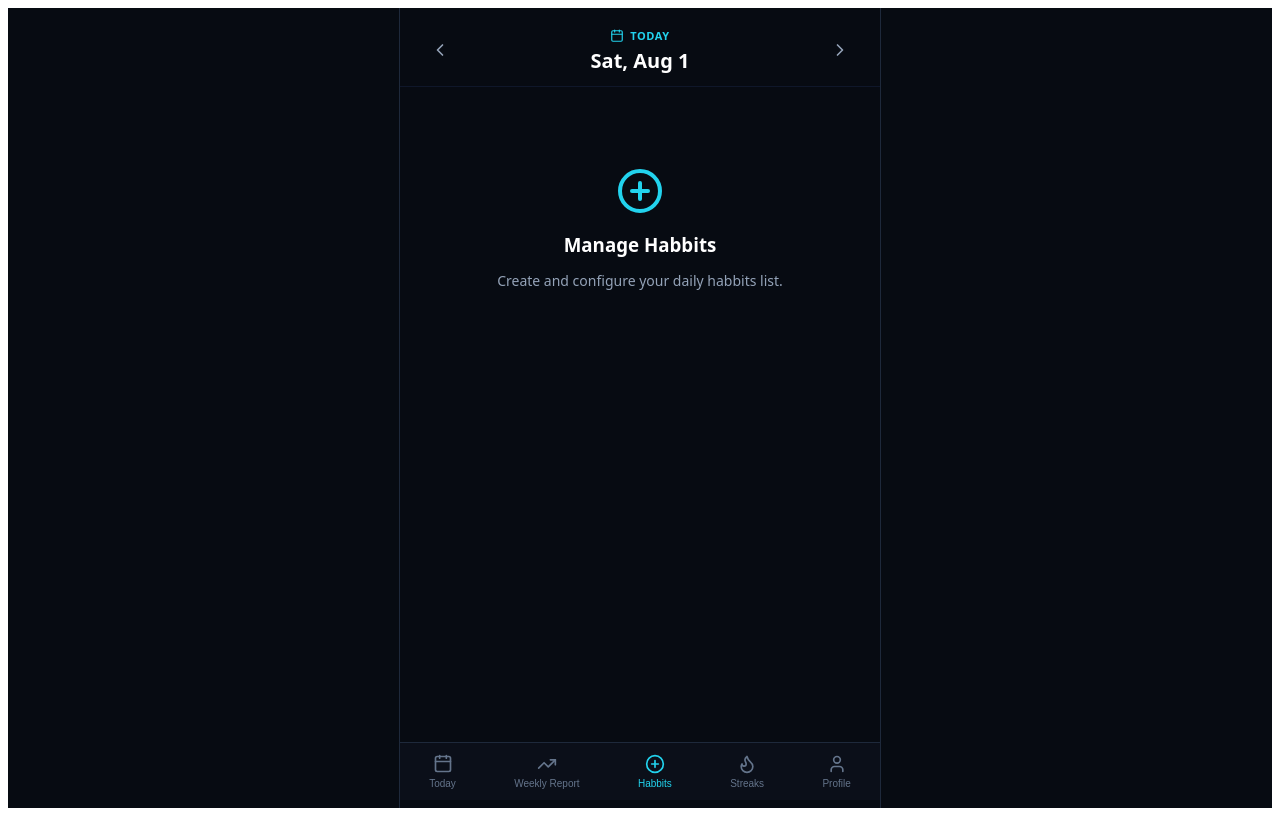
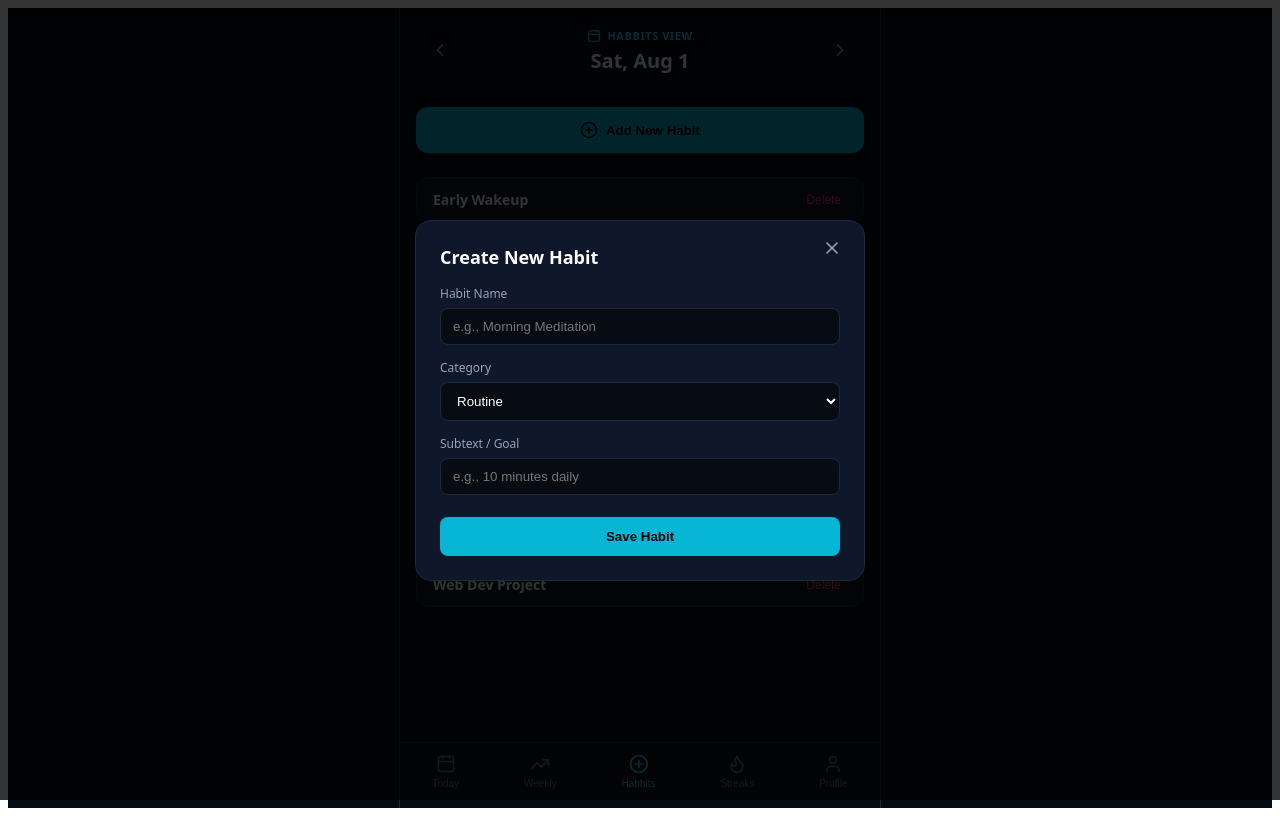
Before and after one commit to Rahulsingh2609/Habbit-Tracker, a React (Vite) app: page / in a window 1280 px wide. Both pictures are taken after a click on the button "Habbits". Built offline with nearby package versions, Linux system fonts and the light colour scheme.

Commit message:
feat: enable habit creation modal, interactive tabs, and log out button logic

```diff
--- a/src/App.tsx
+++ b/src/App.tsx
@@ -15,7 +15,9 @@ import {
   Utensils,
   Code,
   Laptop,
-  Check
+  Check,
+  X,
+  LogOut
 } from 'lucide-react';
 
 interface Habbit {
@@ -30,27 +32,96 @@ interface Habbit {
 }
 
 export default function App() {
+  const [isLoggedIn, setIsLoggedIn] = useState<boolean>(true);
   const [activeTab, setActiveTab] = useState<'today' | 'weekly' | 'habbits' | 'streaks' | 'profile'>('today');
   const [selectedCategory, setSelectedCategory] = useState<string>('All Habbits');
+  const [isAddModalOpen, setIsAddModalOpen] = useState<boolean>(false);
+
+  // Form State for Adding Habits
+  const [newHabitName, setNewHabitName] = useState('');
+  const [newHabitCategory, setNewHabitCategory] = useState('ROUTINE');
+  const [newHabitSubtext, setNewHabitSubtext] = useState('');
 
   const [habbits, setHabbits] = useState<Habbit[]>([
-    { id: '1', name: 'Early Wakeup', category: 'ROUTINE', subtext: '6:00 AM', streak: 1, completed: false, icon: <Sun style={{ width: 20, height: 20, color: 'white' }} />, iconBg: 'linear-gradient(135deg, #9333ea, #6366f1)' },
-    { id: '2', name: 'Running', category: 'FITNESS', subtext: '5 km run', streak: 1, completed: false, icon: <Activity style={{ width: 20, height: 20, color: 'white' }} />, iconBg: 'linear-gradient(135deg, #ea580c, #f59e0b)' },
-    { id: '3', name: 'Healthy Breakfast', category: 'HEALTH', subtext: 'High protein & nutrients', streak: 1, completed: false, icon: <Apple style={{ width: 20, height: 20, color: 'white' }} />, iconBg: 'linear-gradient(135deg, #059669, #2dd4bf)' },
-    { id: '4', name: 'College', category: 'LEARNING', subtext: 'Attend lectures & notes', streak: 1, completed: false, icon: <GraduationCap style={{ width: 20, height: 20, color: 'white' }} />, iconBg: 'linear-gradient(135deg, #2563eb, #22d3ee)' },
-    { id: '5', name: 'Gym', category: 'FITNESS', subtext: 'Heavy weight training', streak: 1, completed: false, icon: <Dumbbell style={{ width: 20, height: 20, color: 'white' }} />, iconBg: 'linear-gradient(135deg, #ea580c, #f59e0b)' },
-    { id: '6', name: 'Cardio', category: 'FITNESS', subtext: '20 mins HIIT / Treadmill', streak: 1, completed: false, icon: <Activity style={{ width: 20, height: 20, color: 'white' }} />, iconBg: 'linear-gradient(135deg, #ea580c, #f59e0b)' },
-    { id: '7', name: 'Diet', category: 'HEALTH', subtext: 'Clean macros & zero junk', streak: 1, completed: false, icon: <Utensils style={{ width: 20, height: 20, color: 'white' }} />, iconBg: 'linear-gradient(135deg, #059669, #2dd4bf)' },
-    { id: '8', name: 'DSA', category: 'LEARNING', subtext: '2 LeetCode problems', streak: 1, completed: false, icon: <Code style={{ width: 20, height: 20, color: 'white' }} />, iconBg: 'linear-gradient(135deg, #2563eb, #22d3ee)' },
-    { id: '9', name: 'Web Dev', category: 'LEARNING', subtext: 'Build project features', streak: 1, completed: false, icon: <Laptop style={{ width: 20, height: 20, color: 'white' }} />, iconBg: 'linear-gradient(135deg, #2563eb, #22d3ee)' },
+    { id: '1', name: 'Early Wakeup', category: 'ROUTINE', subtext: '6:00 AM', streak: 3, completed: false, icon: <Sun style={{ width: 20, height: 20, color: 'white' }} />, iconBg: 'linear-gradient(135deg, #9333ea, #6366f1)' },
+    { id: '2', name: 'Running', category: 'FITNESS', subtext: '5 km run', streak: 5, completed: true, icon: <Activity style={{ width: 20, height: 20, color: 'white' }} />, iconBg: 'linear-gradient(135deg, #ea580c, #f59e0b)' },
+    { id: '3', name: 'Healthy Breakfast', category: 'HEALTH', subtext: 'High protein', streak: 2, completed: false, icon: <Apple style={{ width: 20, height: 20, color: 'white' }} />, iconBg: 'linear-gradient(135deg, #059669, #2dd4bf)' },
+    { id: '4', name: 'College Prep', category: 'LEARNING', subtext: 'Lectures & notes', streak: 12, completed: false, icon: <GraduationCap style={{ width: 20, height: 20, color: 'white' }} />, iconBg: 'linear-gradient(135deg, #2563eb, #22d3ee)' },
+    { id: '5', name: 'Gym Training', category: 'FITNESS', subtext: 'Heavy lifting', streak: 4, completed: false, icon: <Dumbbell style={{ width: 20, height: 20, color: 'white' }} />, iconBg: 'linear-gradient(135deg, #ea580c, #f59e0b)' },
+    { id: '6', name: 'Clean Diet', category: 'HEALTH', subtext: 'Zero junk food', streak: 8, completed: true, icon: <Utensils style={{ width: 20, height: 20, color: 'white' }} />, iconBg: 'linear-gradient(135deg, #059669, #2dd4bf)' },
+    { id: '7', name: 'DSA & Coding', category: 'LEARNING', subtext: 'LeetCode practice', streak: 15, completed: false, icon: <Code style={{ width: 20, height: 20, color: 'white' }} />, iconBg: 'linear-gradient(135deg, #2563eb, #22d3ee)' },
+    { id: '8', name: 'Web Dev Project', category: 'LEARNING', subtext: 'Build features', streak: 9, completed: false, icon: <Laptop style={{ width: 20, height: 20, color: 'white' }} />, iconBg: 'linear-gradient(135deg, #2563eb, #22d3ee)' },
   ]);
 
   const toggleHabbit = (id: string) => {
-    setHabbits(habbits.map(h => h.id === id ? { ...h, completed: !h.completed } : h));
+    setHabbits(habbits.map(h => {
+      if (h.id === id) {
+        const nextState = !h.completed;
+        return {
+          ...h,
+          completed: nextState,
+          streak: nextState ? h.streak + 1 : Math.max(0, h.streak - 1)
+        };
+      }
+      return h;
+    }));
+  };
+
+  const handleAddHabit = (e: React.FormEvent) => {
+    e.preventDefault();
+    if (!newHabitName.trim()) return;
+
+    let icon = <Activity style={{ width: 20, height: 20, color: 'white' }} />;
+    let iconBg = 'linear-gradient(135deg, #9333ea, #6366f1)';
+
+    if (newHabitCategory === 'FITNESS') {
+      icon = <Dumbbell style={{ width: 20, height: 20, color: 'white' }} />;
+      iconBg = 'linear-gradient(135deg, #ea580c, #f59e0b)';
+    } else if (newHabitCategory === 'HEALTH') {
+      icon = <Apple style={{ width: 20, height: 20, color: 'white' }} />;
+      iconBg = 'linear-gradient(135deg, #059669, #2dd4bf)';
+    } else if (newHabitCategory === 'LEARNING') {
+      icon = <Code style={{ width: 20, height: 20, color: 'white' }} />;
+      iconBg = 'linear-gradient(135deg, #2563eb, #22d3ee)';
+    }
+
+    const newHabitObj: Habbit = {
+      id: Date.now().toString(),
+      name: newHabitName,
+      category: newHabitCategory,
+      subtext: newHabitSubtext || 'Daily Target',
+      streak: 1,
+      completed: false,
+      icon,
+      iconBg
+    };
+
+    setHabbits([...habbits, newHabitObj]);
+    setNewHabitName('');
+    setNewHabitSubtext('');
+    setIsAddModalOpen(false);
   };
 
   const completedCount = habbits.filter(h => h.completed).length;
-  const progressPercentage = Math.round((completedCount / habbits.length) * 100);
+  const progressPercentage = Math.round((completedCount / habbits.length) * 100) || 0;
+
+  if (!isLoggedIn) {
+    return (
+      <div style={{ backgroundColor: '#070b12', minHeight: '100vh', display: 'flex', alignItems: 'center', justifyContent: 'center', color: '#ffffff', fontFamily: 'sans-serif', padding: '20px' }}>
+        <div style={{ backgroundColor: '#0f172a', border: '1px solid #1e293b', borderRadius: '16px', padding: '32px', textAlign: 'center', maxWidth: '360px', width: '100%' }}>
+          <LogOut style={{ width: 48, height: 48, color: '#f43f5e', margin: '0 auto 16px auto' }} />
+          <h2 style={{ fontSize: '20px', fontWeight: 'bold', margin: '0 0 8px 0' }}>Logged Out</h2>
+          <p style={{ fontSize: '14px', color: '#94a3b8', margin: '0 0 24px 0' }}>You have successfully signed out of Habit Tracker.</p>
+          <button
+            onClick={() => setIsLoggedIn(true)}
+            style={{ width: '100%', backgroundColor: '#06b6d4', color: '#000000', border: 'none', padding: '12px', borderRadius: '8px', fontWeight: 'bold', cursor: 'pointer' }}
+          >
+            Log Back In
+          </button>
+        </div>
+      </div>
+    );
+  }
 
   return (
     <div style={{ backgroundColor: '#070b12', minHeight: '100vh', color: '#ffffff', fontFamily: 'system-ui, -apple-system, sans-serif' }}>
@@ -64,7 +135,7 @@ export default function App() {
           <div style={{ textAlign: 'center' }}>
             <div style={{ display: 'flex', alignItems: 'center', justifyContent: 'center', gap: '6px', color: '#22d3ee', fontSize: '11px', fontWeight: 'bold', textTransform: 'uppercase', letterSpacing: '0.05em' }}>
               <Calendar style={{ width: 14, height: 14 }} />
-              <span>Today</span>
+              <span>{activeTab.toUpperCase()} VIEW</span>
             </div>
             <h1 style={{ fontSize: '20px', fontWeight: 'bold', margin: '4px 0 0 0', color: '#ffffff' }}>Sat, Aug 1</h1>
           </div>
@@ -73,9 +144,10 @@ export default function App() {
           </button>
         </header>
 
-        {/* MAIN BODY */}
+        {/* MAIN CONTENT AREA */}
         <main style={{ flex: 1, padding: '20px 16px 100px 16px', overflowY: 'auto' }}>
 
+          {/* TAB 1: TODAY */}
           {activeTab === 'today' && (
             <>
               {/* PROGRESS CARD */}
@@ -89,14 +161,8 @@ export default function App() {
                     {completedCount} <span style={{ fontSize: '16px', fontWeight: 'normal', color: '#94a3b8' }}>of {habbits.length}</span>
                   </div>
                   <div style={{ fontSize: '12px', color: '#94a3b8', marginTop: '2px' }}>Habbits Completed</div>
-
-                  <button style={{ background: 'none', border: 'none', color: '#22d3ee', fontSize: '12px', fontWeight: 'bold', cursor: 'pointer', padding: 0, marginTop: '12px', display: 'flex', alignItems: 'center', gap: '4px' }}>
-                    <span>View Analytics Report</span>
-                    <TrendingUp style={{ width: 14, height: 14 }} />
-                  </button>
                 </div>
 
-                {/* CIRCULAR PROGRESS DIAL */}
                 <div style={{ position: 'relative', width: '80px', height: '80px', display: 'flex', alignItems: 'center', justifyContent: 'center' }}>
                   <svg style={{ width: '80px', height: '80px', transform: 'rotate(-90deg)' }}>
                     <circle cx="40" cy="40" r="32" stroke="#1e293b" strokeWidth="6" fill="transparent" />
@@ -140,8 +206,8 @@ export default function App() {
                 ))}
               </div>
 
-              {/* HABBIT ITEMS */}
-              <div style={{ display: 'flex', flexDirection: 'column', gap: '12px', marginTop: '12px' }}>
+              {/* HABBIT LIST */}
+              <div style={{ display: 'flex', flexDirection: 'column', gap: '12px' }}>
                 {habbits
                   .filter(h => selectedCategory === 'All Habbits' || h.category.toLowerCase() === selectedCategory.toLowerCase())
                   .map((habbit) => (
@@ -202,74 +268,159 @@ export default function App() {
             </>
           )}
 
-          {/* SEPARATE STREAKS VIEW */}
+          {/* TAB 2: WEEKLY */}
+          {activeTab === 'weekly' && (
+            <div style={{ display: 'flex', flexDirection: 'column', gap: '16px' }}>
+              <div style={{ backgroundColor: '#0f172a', border: '1px solid #1e293b', borderRadius: '16px', padding: '20px' }}>
+                <h3 style={{ fontSize: '16px', margin: '0 0 16px 0', color: '#ffffff' }}>Weekly Completion Rate</h3>
+                <div style={{ display: 'flex', alignItems: 'flex-end', justifyContent: 'space-between', height: '140px', padding: '10px 0' }}>
+                  {[
+                    { day: 'Mon', val: 70 },
+                    { day: 'Tue', val: 85 },
+                    { day: 'Wed', val: 60 },
+                    { day: 'Thu', val: 90 },
+                    { day: 'Fri', val: 50 },
+                    { day: 'Sat', val: progressPercentage },
+                    { day: 'Sun', val: 0 },
+                  ].map((d, i) => (
+                    <div key={i} style={{ display: 'flex', flexDirection: 'column', alignItems: 'center', gap: '8px', height: '100%', justifyContent: 'flex-end' }}>
+                      <div style={{ width: '28px', backgroundColor: d.day === 'Sat' ? '#06b6d4' : '#1e293b', height: `${d.val}%`, borderRadius: '6px', transition: 'height 0.3s' }}></div>
+                      <span style={{ fontSize: '12px', color: '#94a3b8' }}>{d.day}</span>
+                    </div>
+                  ))}
+                </div>
+              </div>
+            </div>
+          )}
+
+          {/* TAB 3: HABBITS (MANAGE & ADD) */}
+          {activeTab === 'habbits' && (
+            <div style={{ display: 'flex', flexDirection: 'column', gap: '16px' }}>
+              <button
+                onClick={() => setIsAddModalOpen(true)}
+                style={{ width: '100%', padding: '14px', backgroundColor: '#06b6d4', color: '#000000', border: 'none', borderRadius: '12px', fontWeight: 'bold', cursor: 'pointer', display: 'flex', alignItems: 'center', justifyContent: 'center', gap: '8px' }}
+              >
+                <PlusCircle style={{ width: 18, height: 18 }} />
+                <span>Add New Habit</span>
+              </button>
+
+              <div style={{ display: 'flex', flexDirection: 'column', gap: '10px', marginTop: '8px' }}>
+                {habbits.map((h) => (
+                  <div key={h.id} style={{ backgroundColor: '#0f172a', border: '1px solid #1e293b', padding: '12px 16px', borderRadius: '12px', display: 'flex', justifyContent: 'space-between', alignItems: 'center' }}>
+                    <span style={{ fontWeight: '600', fontSize: '14px' }}>{h.name}</span>
+                    <button
+                      onClick={() => setHabbits(habbits.filter(item => item.id !== h.id))}
+                      style={{ background: 'none', border: 'none', color: '#f43f5e', cursor: 'pointer', fontSize: '12px' }}
+                    >
+                      Delete
+                    </button>
+                  </div>
+                ))}
+              </div>
+            </div>
+          )}
+
+          {/* TAB 4: STREAKS */}
           {activeTab === 'streaks' && (
-            <div style={{ display: 'flex', flexDirection: 'column', gap: '16px' }}>
-              <div style={{ backgroundColor: '#0f172a', border: '1px solid #1e293b', borderRadius: '16px', padding: '24px', textAlign: 'center' }}>
-                <Flame style={{ width: 40, height: 40, color: '#f59e0b', fill: '#f59e0b', margin: '0 auto 8px auto' }} />
-                <h2 style={{ fontSize: '20px', fontWeight: 'bold', color: '#ffffff', margin: 0 }}>Streak Leaderboard</h2>
-                <p style={{ fontSize: '12px', color: '#94a3b8', marginTop: '4px' }}>Track your continuous daily progress</p>
-              </div>
-
-              <div style={{ display: 'flex', flexDirection: 'column', gap: '10px' }}>
+            <div style={{ display: 'flex', flexDirection: 'column', gap: '12px' }}>
               {habbits.map((habbit) => (
                 <div key={habbit.id} style={{ backgroundColor: '#0f172a', border: '1px solid #1e293b', padding: '14px 16px', borderRadius: '12px', display: 'flex', justifyContent: 'space-between', alignItems: 'center' }}>
-                    <div style={{ display: 'flex', alignItems: 'center', gap: '12px' }}>
-                      <div style={{ width: '36px', height: '36px', borderRadius: '50%', background: habbit.iconBg, display: 'flex', alignItems: 'center', justifyContent: 'center' }}>
-                        {habbit.icon}
-                      </div>
                   <div>
-                        <div style={{ fontWeight: '600', fontSize: '14px', color: '#ffffff' }}>{habbit.name}</div>
+                    <div style={{ fontWeight: '600', fontSize: '14px' }}>{habbit.name}</div>
                     <div style={{ fontSize: '12px', color: '#94a3b8' }}>{habbit.category}</div>
                   </div>
-                    </div>
-                    <div style={{ display: 'flex', alignItems: 'center', gap: '6px', color: '#f59e0b', fontWeight: 'bold', fontSize: '14px', backgroundColor: 'rgba(245, 158, 11, 0.1)', padding: '4px 12px', borderRadius: '20px', border: '1px solid rgba(245, 158, 11, 0.2)' }}>
+                  <div style={{ display: 'flex', alignItems: 'center', gap: '6px', color: '#f59e0b', fontWeight: 'bold', fontSize: '14px', backgroundColor: 'rgba(245, 158, 11, 0.1)', padding: '4px 12px', borderRadius: '20px' }}>
                     <Flame style={{ width: 16, height: 16, fill: '#f59e0b' }} />
                     <span>{habbit.streak} Days</span>
                   </div>
                 </div>
               ))}
             </div>
-            </div>
           )}
 
-          {/* SEPARATE PROFILE VIEW */}
+          {/* TAB 5: PROFILE */}
           {activeTab === 'profile' && (
             <div style={{ display: 'flex', flexDirection: 'column', gap: '20px' }}>
               <div style={{ backgroundColor: '#0f172a', border: '1px solid #1e293b', borderRadius: '16px', padding: '24px', textAlign: 'center' }}>
                 <div style={{ width: '64px', height: '64px', backgroundColor: '#06b6d4', borderRadius: '50%', margin: '0 auto 12px auto', display: 'flex', alignItems: 'center', justifyContent: 'center', fontSize: '24px', fontWeight: 'bold', color: '#000000' }}>
                   U
                 </div>
-                <h2 style={{ fontSize: '18px', fontWeight: 'bold', color: '#ffffff', margin: 0 }}>User Account</h2>
-                <p style={{ fontSize: '12px', color: '#94a3b8', marginTop: '4px' }}>user@healthsphere.com</p>
+                <h2 style={{ fontSize: '18px', fontWeight: 'bold', margin: 0 }}>Active User</h2>
+                <p style={{ fontSize: '12px', color: '#94a3b8', marginTop: '4px' }}>user@habit-tracker.com</p>
               </div>
 
               <div style={{ backgroundColor: '#0f172a', border: '1px solid #1e293b', borderRadius: '16px', overflow: 'hidden' }}>
-                <div style={{ padding: '16px', borderBottom: '1px solid #1e293b', color: '#e2e8f0', fontSize: '14px', cursor: 'pointer' }}>Account Settings</div>
-                <div style={{ padding: '16px', borderBottom: '1px solid #1e293b', color: '#e2e8f0', fontSize: '14px', cursor: 'pointer' }}>Notifications & Reminders</div>
-                <div style={{ padding: '16px', color: '#f43f5e', fontSize: '14px', cursor: 'pointer' }}>Log Out</div>
+                <button
+                  onClick={() => setIsLoggedIn(false)}
+                  style={{ width: '100%', padding: '16px', backgroundColor: 'transparent', border: 'none', color: '#f43f5e', fontSize: '14px', fontWeight: 'bold', cursor: 'pointer', textAlign: 'left', display: 'flex', alignItems: 'center', gap: '8px' }}
+                >
+                  <LogOut style={{ width: 18, height: 18 }} />
+                  <span>Log Out</span>
+                </button>
               </div>
             </div>
           )}
 
-          {/* WEEKLY & HABBITS PLACEHOLDERS */}
-          {activeTab === 'weekly' && (
-            <div style={{ textAlign: 'center', padding: '60px 0', color: '#94a3b8' }}>
-              <TrendingUp style={{ width: 48, height: 48, color: '#22d3ee', margin: '0 auto 12px auto' }} />
-              <h3 style={{ color: '#ffffff', margin: '0 0 8px 0' }}>Weekly Analytics</h3>
-              <p style={{ fontSize: '14px' }}>Weekly progress charts will be shown here.</p>
+        </main>
+
+        {/* ADD HABIT MODAL POPUP */}
+        {isAddModalOpen && (
+          <div style={{ position: 'fixed', top: 0, left: 0, right: 0, bottom: 0, backgroundColor: 'rgba(0,0,0,0.8)', display: 'flex', alignItems: 'center', justifyContent: 'center', zIndex: 1000, padding: '16px' }}>
+            <div style={{ backgroundColor: '#0f172a', border: '1px solid #1e293b', borderRadius: '16px', width: '100%', maxWidth: '400px', padding: '24px', position: 'relative' }}>
+              <button onClick={() => setIsAddModalOpen(false)} style={{ position: 'absolute', top: '16px', right: '16px', background: 'none', border: 'none', color: '#94a3b8', cursor: 'pointer' }}>
+                <X style={{ width: 20, height: 20 }} />
+              </button>
+
+              <h2 style={{ fontSize: '18px', fontWeight: 'bold', margin: '0 0 16px 0', color: '#ffffff' }}>Create New Habit</h2>
+
+              <form onSubmit={handleAddHabit} style={{ display: 'flex', flexDirection: 'column', gap: '14px' }}>
+                <div>
+                  <label style={{ display: 'block', fontSize: '12px', color: '#94a3b8', marginBottom: '6px' }}>Habit Name</label>
+                  <input
+                    type="text"
+                    required
+                    placeholder="e.g., Morning Meditation"
+                    value={newHabitName}
+                    onChange={(e) => setNewHabitName(e.target.value)}
+                    style={{ width: '100%', backgroundColor: '#070b12', border: '1px solid #1e293b', borderRadius: '8px', padding: '10px 12px', color: '#ffffff', boxSizing: 'border-box' }}
+                  />
+                </div>
+
+                <div>
+                  <label style={{ display: 'block', fontSize: '12px', color: '#94a3b8', marginBottom: '6px' }}>Category</label>
+                  <select
+                    value={newHabitCategory}
+                    onChange={(e) => setNewHabitCategory(e.target.value)}
+                    style={{ width: '100%', backgroundColor: '#070b12', border: '1px solid #1e293b', borderRadius: '8px', padding: '10px 12px', color: '#ffffff', boxSizing: 'border-box' }}
+                  >
+                    <option value="ROUTINE">Routine</option>
+                    <option value="FITNESS">Fitness</option>
+                    <option value="HEALTH">Health</option>
+                    <option value="LEARNING">Learning</option>
+                  </select>
+                </div>
+
+                <div>
+                  <label style={{ display: 'block', fontSize: '12px', color: '#94a3b8', marginBottom: '6px' }}>Subtext / Goal</label>
+                  <input
+                    type="text"
+                    placeholder="e.g., 10 minutes daily"
+                    value={newHabitSubtext}
+                    onChange={(e) => setNewHabitSubtext(e.target.value)}
+                    style={{ width: '100%', backgroundColor: '#070b12', border: '1px solid #1e293b', borderRadius: '8px', padding: '10px 12px', color: '#ffffff', boxSizing: 'border-box' }}
+                  />
+                </div>
+
+                <button
+                  type="submit"
+                  style={{ width: '100%', backgroundColor: '#06b6d4', color: '#000000', border: 'none', borderRadius: '8px', padding: '12px', fontWeight: 'bold', cursor: 'pointer', marginTop: '8px' }}
+                >
+                  Save Habit
+                </button>
+              </form>
+            </div>
           </div>
         )}
-
-          {activeTab === 'habbits' && (
-            <div style={{ textAlign: 'center', padding: '60px 0', color: '#94a3b8' }}>
-              <PlusCircle style={{ width: 48, height: 48, color: '#22d3ee', margin: '0 auto 12px auto' }} />
-              <h3 style={{ color: '#ffffff', margin: '0 0 8px 0' }}>Manage Habbits</h3>
-              <p style={{ fontSize: '14px' }}>Create and configure your daily habbits list.</p>
-            </div>
-          )}
-
-        </main>
 
         {/* BOTTOM NAVIGATION */}
         <nav style={{ position: 'fixed', bottom: 0, left: '50%', transform: 'translateX(-50%)', width: '100%', maxWidth: '480px', backgroundColor: '#0b0f19', borderTop: '1px solid #1e293b', padding: '10px 0', display: 'flex', justifyContent: 'space-around', alignItems: 'center', zIndex: 100 }}>
@@ -280,10 +431,10 @@ export default function App() {
 
           <button onClick={() => setActiveTab('weekly')} style={{ background: 'none', border: 'none', display: 'flex', flexDirection: 'column', alignItems: 'center', gap: '4px', color: activeTab === 'weekly' ? '#22d3ee' : '#64748b', cursor: 'pointer' }}>
             <TrendingUp style={{ width: 20, height: 20 }} />
-            <span style={{ fontSize: '10px', fontWeight: '500' }}>Weekly Report</span>
+            <span style={{ fontSize: '10px', fontWeight: '500' }}>Weekly</span>
           </button>
 
-          <button onClick={() => setActiveTab('habbits')} style={{ background: 'none', border: 'none', display: 'flex', flexDirection: 'column', alignItems: 'center', gap: '4px', color: activeTab === 'habbits' ? '#22d3ee' : '#64748b', cursor: 'pointer' }}>
+          <button onClick={() => { setActiveTab('habbits'); setIsAddModalOpen(true); }} style={{ background: 'none', border: 'none', display: 'flex', flexDirection: 'column', alignItems: 'center', gap: '4px', color: activeTab === 'habbits' ? '#22d3ee' : '#64748b', cursor: 'pointer' }}>
             <PlusCircle style={{ width: 20, height: 20 }} />
             <span style={{ fontSize: '10px', fontWeight: '500' }}>Habbits</span>
           </button>
```
Lines whose indentation alone changed are shown as unchanged.
